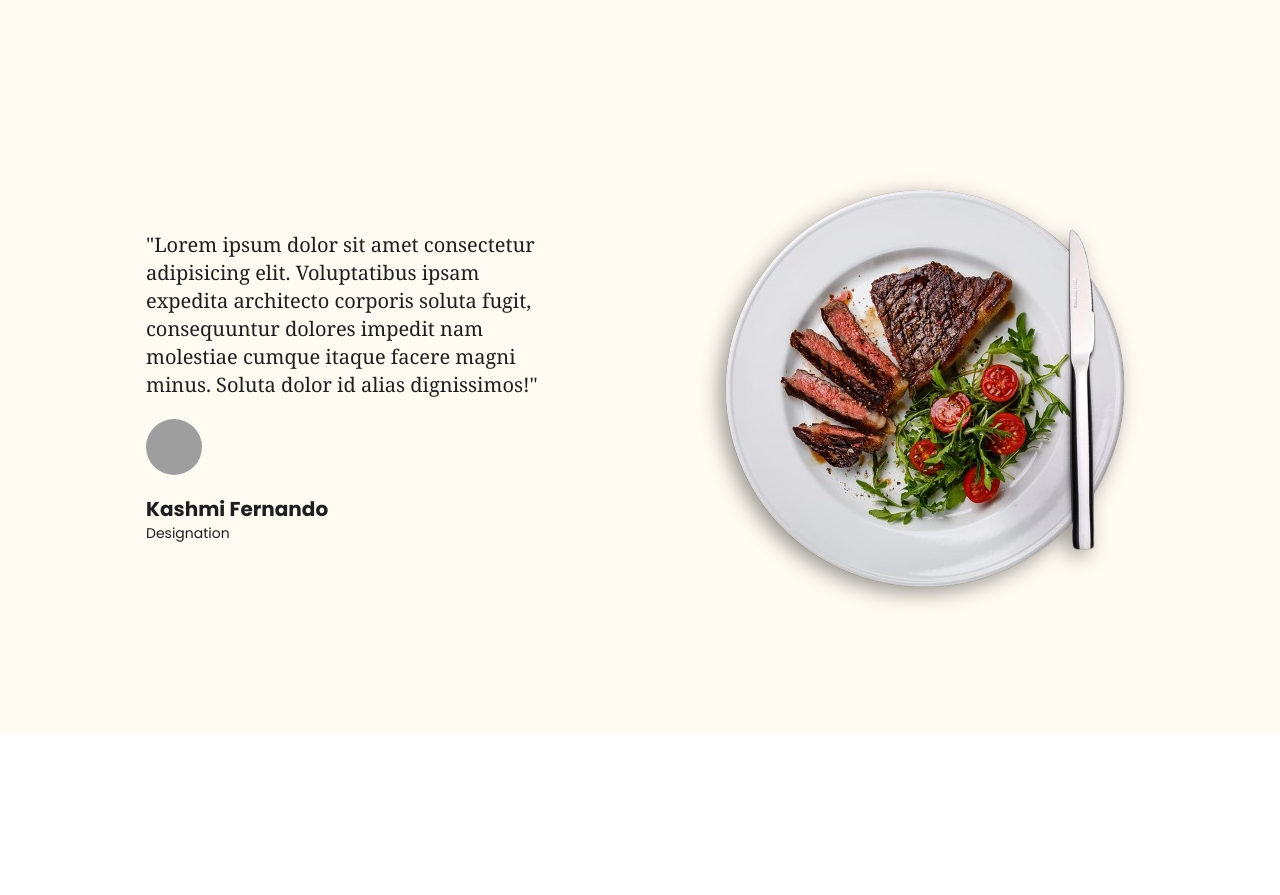
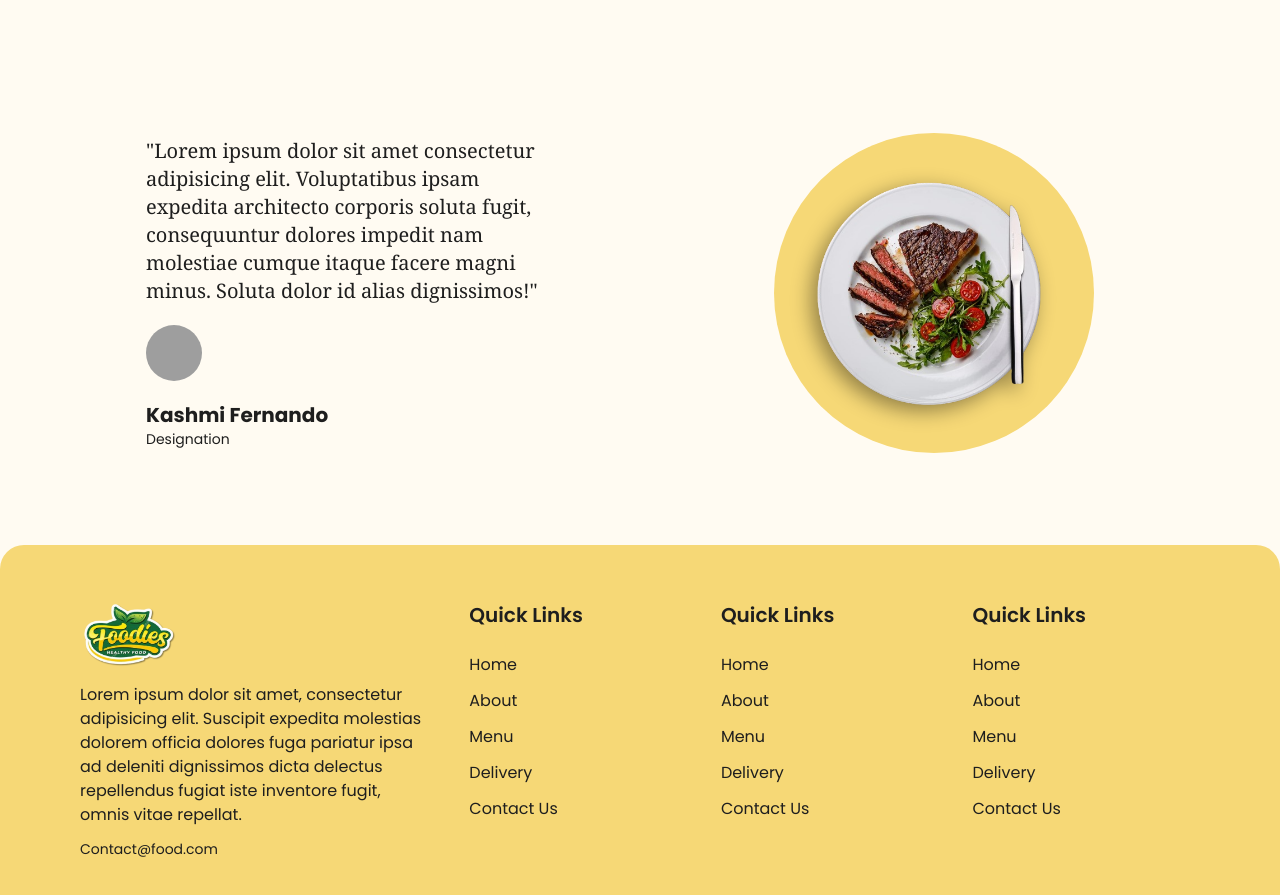
Before and after one commit to kash2005/Restaurant-Website, a React (Vite) app: page / in a window 1280 px wide. Shown: the part 2140-3035 px from the top of the page. Before the commit the page ends 2873 px from the top, so only its background shows below. Built offline with nearby package versions, Linux system fonts and the light colour scheme; grey boxes are pictures that could not be loaded; a web font is replaced by a local one.

Commit message:
add footer section

```diff
--- a/src/App.tsx
+++ b/src/App.tsx
@@ -1,9 +1,10 @@
-import Navbar from './components/Navbar/Navbar'
-import { Hero } from './components/Hero/Hero'
-import HotDessert from './components/HotDessert/HotDessert'
-import Banner from './components/Banner/Banner'
-import PopularRecipe from './components/PopularRecipe/PopularRecipe'
-import Testimonial from './components/Testimonial/Testimonial'
+import Navbar from './components/Navbar/Navbar';
+import { Hero } from './components/Hero/Hero';
+import HotDessert from './components/HotDessert/HotDessert';
+import Banner from './components/Banner/Banner';
+import PopularRecipe from './components/PopularRecipe/PopularRecipe';
+import Testimonial from './components/Testimonial/Testimonial';
+import Footer from './components/Footer/Footer.tsx';
 
 const App = () => {
   return (
@@ -16,6 +17,7 @@
       <Banner />
       <PopularRecipe />
       <Testimonial />
+      <Footer />
     </div>
   )
 }
--- a/src/components/Banner/Banner.tsx
+++ b/src/components/Banner/Banner.tsx
@@ -14,7 +14,7 @@
                     whileInView={{ opacity: 1, x: 0, y: 0}}
                     whileHover={{ scale: 1.2, rotate: 15, x: 50, y: -50}}
                     transition={{ duration: 0.6, delay: 0.5 }}
-                    src={BannerPng} alt="" className="relative z-10 w-full  lg:max-w-[350px] img-shadow"/>
+                    src={BannerPng} alt="" className="relative z-10 w-full lg:max-w-[350px] img-shadow"/>
                     <motion.div
                     initial={{ opacity: 0 }}
                     whileInView={{ opacity: 1 }}
--- /dev/null
+++ b/src/components/Footer/Footer.tsx
@@ -0,0 +1,62 @@
+import Logo from "../../assets/logo.png";
+import { motion } from 'framer-motion';
+
+const Footer = () => {
+  return (
+    <motion.footer
+    initial={{ opacity: 0 }}
+            whileInView={{ opacity: 1 }}
+            transition={{ duration: 1}}
+            className="bg-lightYellow rounded-t-3xl"
+    >
+        <div className="container py-14">
+            <div className="grid grid-cols-1 md:grid-cols-3 gap-12">
+            {/* brand info */}
+            <div className="space-y-3 lg:max-[300px]">
+                <img src={Logo} alt="" className="w-24"/>
+                <p>
+                    Lorem ipsum dolor sit amet, consectetur adipisicing elit. Suscipit expedita molestias dolorem officia dolores fuga
+                    pariatur ipsa ad deleniti dignissimos dicta delectus repellendus fugiat iste inventore fugit, omnis vitae repellat.
+                </p>
+                <a href="#" className="inline-block mt-6 text-sm">Contact@food.com</a>
+            </div>
+            {/* quick links */}
+                <div className="col-span-2 grid grid-cols-2 md:grid-cols-3 gap-6">
+                    <div className="">
+                        <h1 className="text-xl font-semibold">Quick Links</h1>
+                        <ul className="space-y-3 mt-6">
+                            <li className="footer-link">Home</li>
+                            <li className="footer-link">About</li>
+                            <li className="footer-link">Menu</li>
+                            <li className="footer-link">Delivery</li>
+                            <li className="footer-link">Contact Us</li>
+                        </ul>
+                    </div>
+                    <div className="">
+                        <h1 className="text-xl font-semibold">Quick Links</h1>
+                        <ul className="space-y-3 mt-6">
+                            <li className="footer-link">Home</li>
+                            <li className="footer-link">About</li>
+                            <li className="footer-link">Menu</li>
+                            <li className="footer-link">Delivery</li>
+                            <li className="footer-link">Contact Us</li>
+                        </ul>
+                    </div>
+                    <div className="">
+                        <h1 className="text-xl font-semibold">Quick Links</h1>
+                        <ul className="space-y-3 mt-6">
+                            <li className="footer-link">Home</li>
+                            <li className="footer-link">About</li>
+                            <li className="footer-link">Menu</li>
+                            <li className="footer-link">Delivery</li>
+                            <li className="footer-link">Contact Us</li>
+                        </ul>
+                    </div>
+                </div>
+            </div>
+        </div>
+    </motion.footer>
+  )
+}
+
+export default Footer
--- a/src/components/Testimonial/Testimonial.tsx
+++ b/src/components/Testimonial/Testimonial.tsx
@@ -38,7 +38,7 @@
                     whileInView={{ opacity: 1, x: 0, y: 0}}
                     whileHover={{ scale: 1.2, rotate: 15, x: 50, y: -50}}
                     transition={{ duration: 0.6, delay: 0.5 }}
-                    src={BannerPng} alt="" className="relative z-10 w-full  lg:max-w-[280] img-shadow"/>
+                    src={BannerPng} alt="" className="relative z-10 w-full  lg:max-w-[280px] img-shadow"/>
                     <motion.div
                     initial={{ opacity: 0 }}
                     whileInView={{ opacity: 1 }}
--- a/src/index.css
+++ b/src/index.css
@@ -20,4 +20,9 @@
   .img-shadow{
     filter: drop-shadow(-6px 6px 10px rgba(0, 0, 0, 0.4));
   }
+
+  .footer-link{
+    @apply hover:underline hover:text-darkGreen
+
+  }
 }
```
